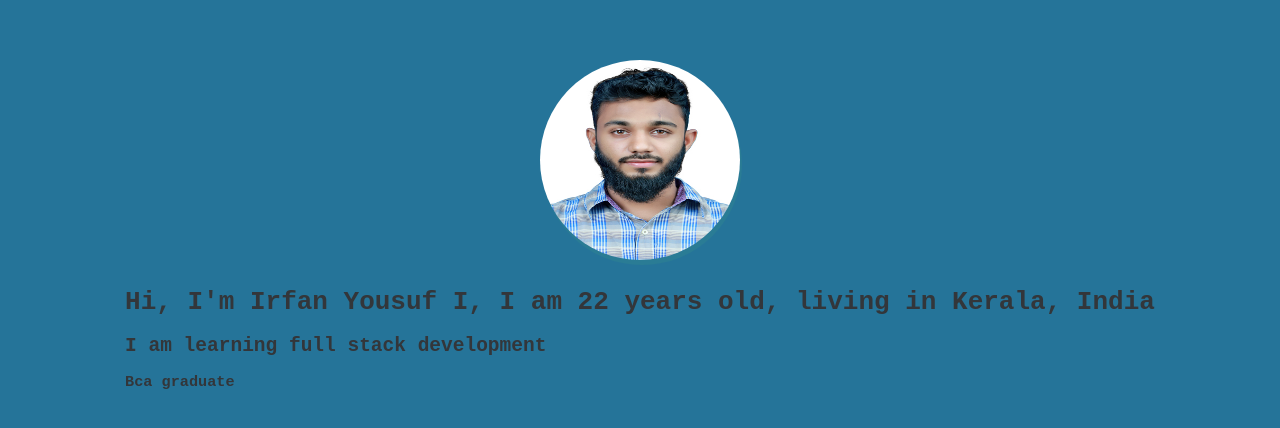
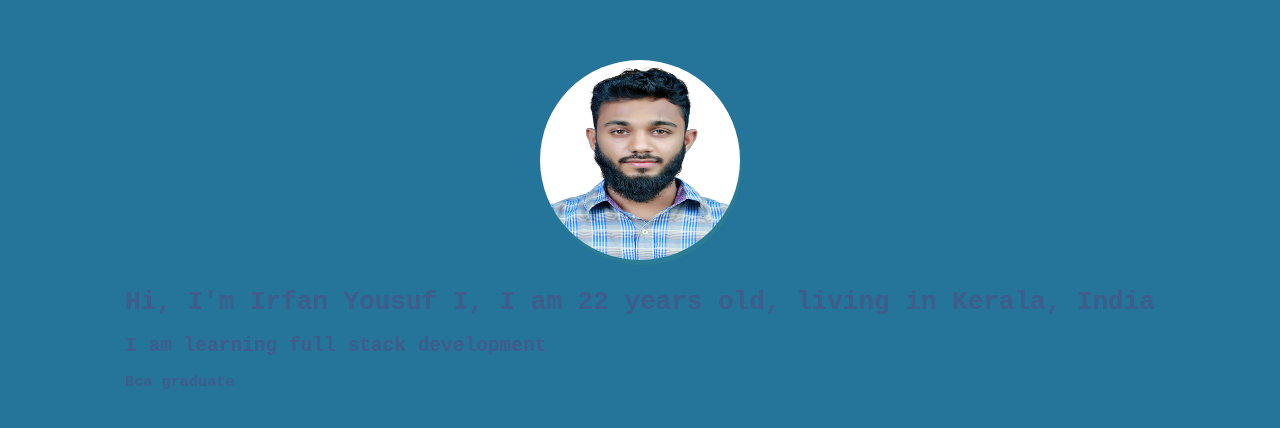
Before and after one commit to irfan1718/portfolio, a plain HTML site: page index.html in a window 1280 px wide. Shown: the part 162-590 px from the top of the page. Drawn offline with Linux system fonts and the light colour scheme.

Commit message:
Update css

```diff
--- a/style.css
+++ b/style.css
@@ -1,6 +1,6 @@
 .site-header {
   background-color: rgb(37, 116, 153);
-  color: rgb(51, 54, 58);
+  color: rgb(62, 92, 140);
   height: 100vh;
   font-family: monospace;
   display: flex;
```
